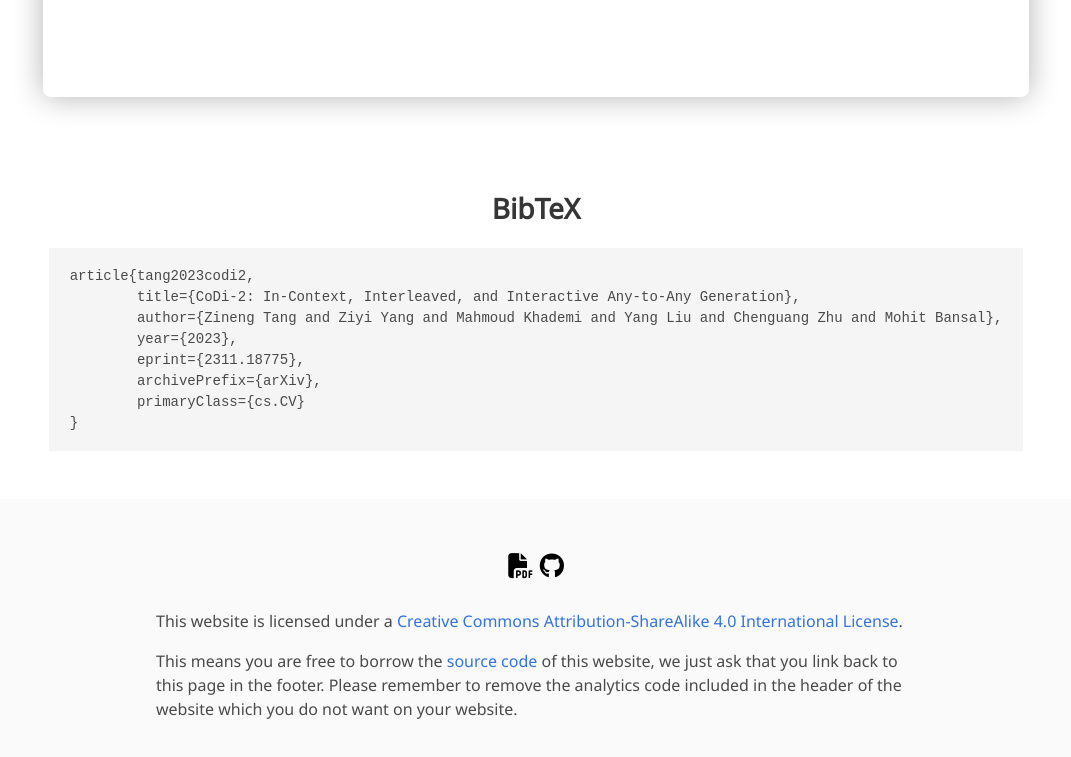
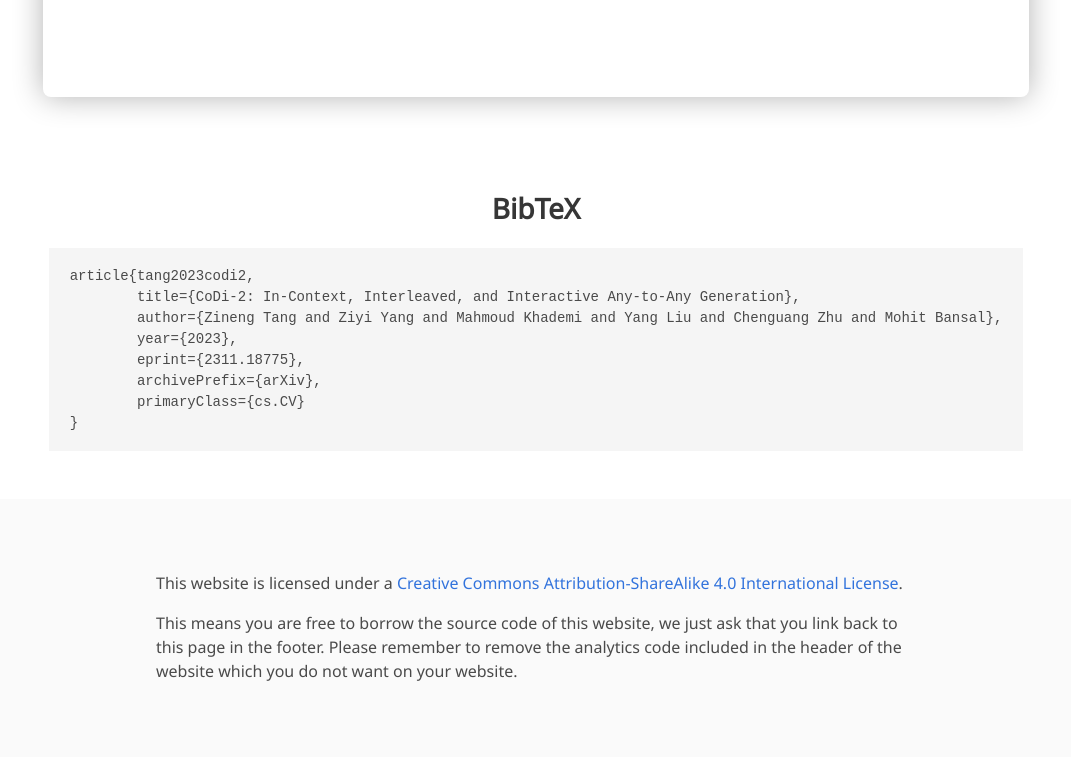
Before and after one commit to codi-2/codi-2, a plain HTML site: page index.html in a window 1280 px wide. Shown: the part 7857-8614 px from the top of the page, without its empty margins (104-1175 px from the left). Drawn offline with nearby package versions, Linux system fonts and the light colour scheme; some icons are missing; a web font is replaced by a local one.

Commit message:
Update index.html

```diff
--- a/index.html
+++ b/index.html
@@ -3,8 +3,8 @@
 <head>
   <meta charset="utf-8">
   <meta name="description"
-        content="Deformable Neural Radiance Fields creates free-viewpoint portraits (nerfies) from casually captured videos.">
-  <meta name="keywords" content="Nerfies, D-NeRF, NeRF">
+        content="CoDi-2: Interleaved and In-Context Any-to-Any Generation">
+  <meta name="keywords" content="CoDi, CoDi-2">
   <meta name="viewport" content="width=device-width, initial-scale=1">
   <title>CoDi-2: Interleaved and In-Context Any-to-Any Generation</title>
 
@@ -484,13 +484,6 @@
 <footer class="footer">
   <div class="container">
     <div class="content has-text-centered">
-      <a class="icon-link"
-         href="./static/videos/nerfies_paper.pdf">
-        <i class="fas fa-file-pdf"></i>
-      </a>
-      <a class="icon-link" href="https://github.com/keunhong" class="external-link" disabled>
-        <i class="fab fa-github"></i>
-      </a>
     </div>
     <div class="columns is-centered">
       <div class="column is-8">
@@ -501,8 +494,7 @@
             Commons Attribution-ShareAlike 4.0 International License</a>.
           </p>
           <p>
-            This means you are free to borrow the <a
-              href="https://github.com/nerfies/nerfies.github.io">source code</a> of this website,
+            This means you are free to borrow the source code of this website,
             we just ask that you link back to this page in the footer.
             Please remember to remove the analytics code included in the header of the website which
             you do not want on your website.
```
